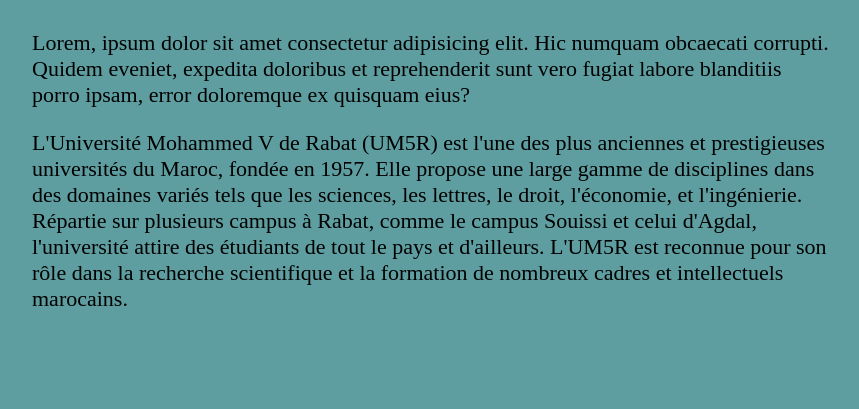
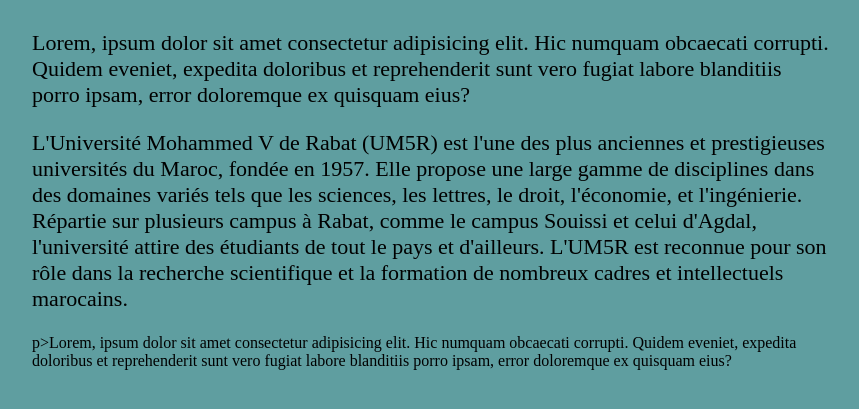
Before and after one commit to adilhilmani/site-git, a plain HTML site: page index.html in a window 1280 px wide. Shown: the part 95-504 px from the top of the page, without its empty margins (208-1067 px from the left). Drawn offline with Linux system fonts and the light colour scheme.

Commit message:
ajout d un troisieme paragraphe

```diff
--- a/index.html
+++ b/index.html
@@ -15,6 +15,10 @@
         eius?</p>
 
     <p classe="test">L'Université Mohammed V de Rabat (UM5R) est l'une des plus anciennes et prestigieuses universités du Maroc, fondée en 1957. Elle propose une large gamme de disciplines dans des domaines variés tels que les sciences, les lettres, le droit, l'économie, et l'ingénierie. Répartie sur plusieurs campus à Rabat, comme le campus Souissi et celui d'Agdal, l'université attire des étudiants de tout le pays et d'ailleurs. L'UM5R est reconnue pour son rôle dans la recherche scientifique et la formation de nombreux cadres et intellectuels marocains.</p>
+
+    p>Lorem, ipsum dolor sit amet consectetur adipisicing elit. Hic numquam obcaecati corrupti. Quidem eveniet,
+        expedita doloribus et reprehenderit sunt vero fugiat labore blanditiis porro ipsam, error doloremque ex quisquam
+        eius?</p>
 </body>
 
 </html>
```
